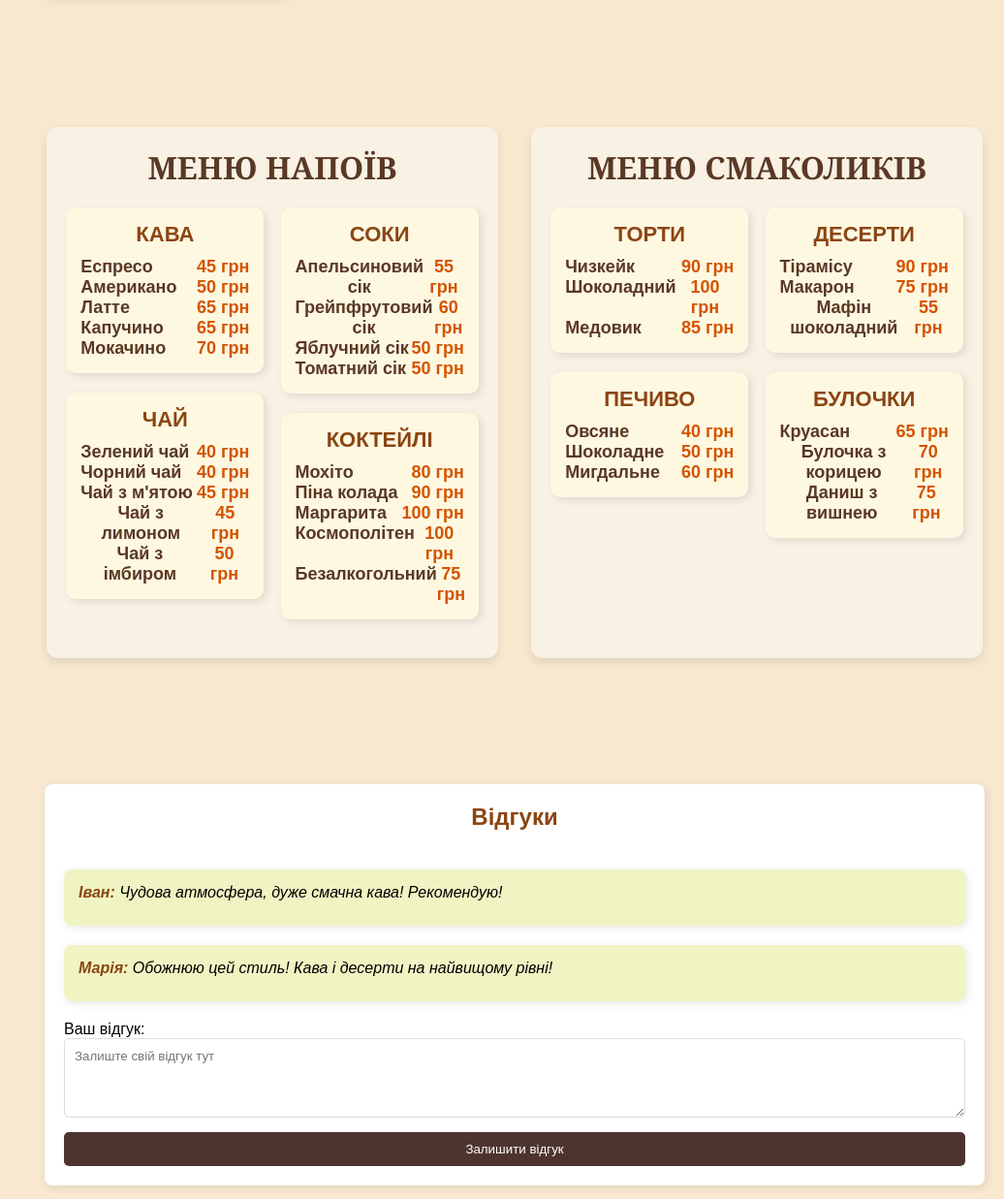
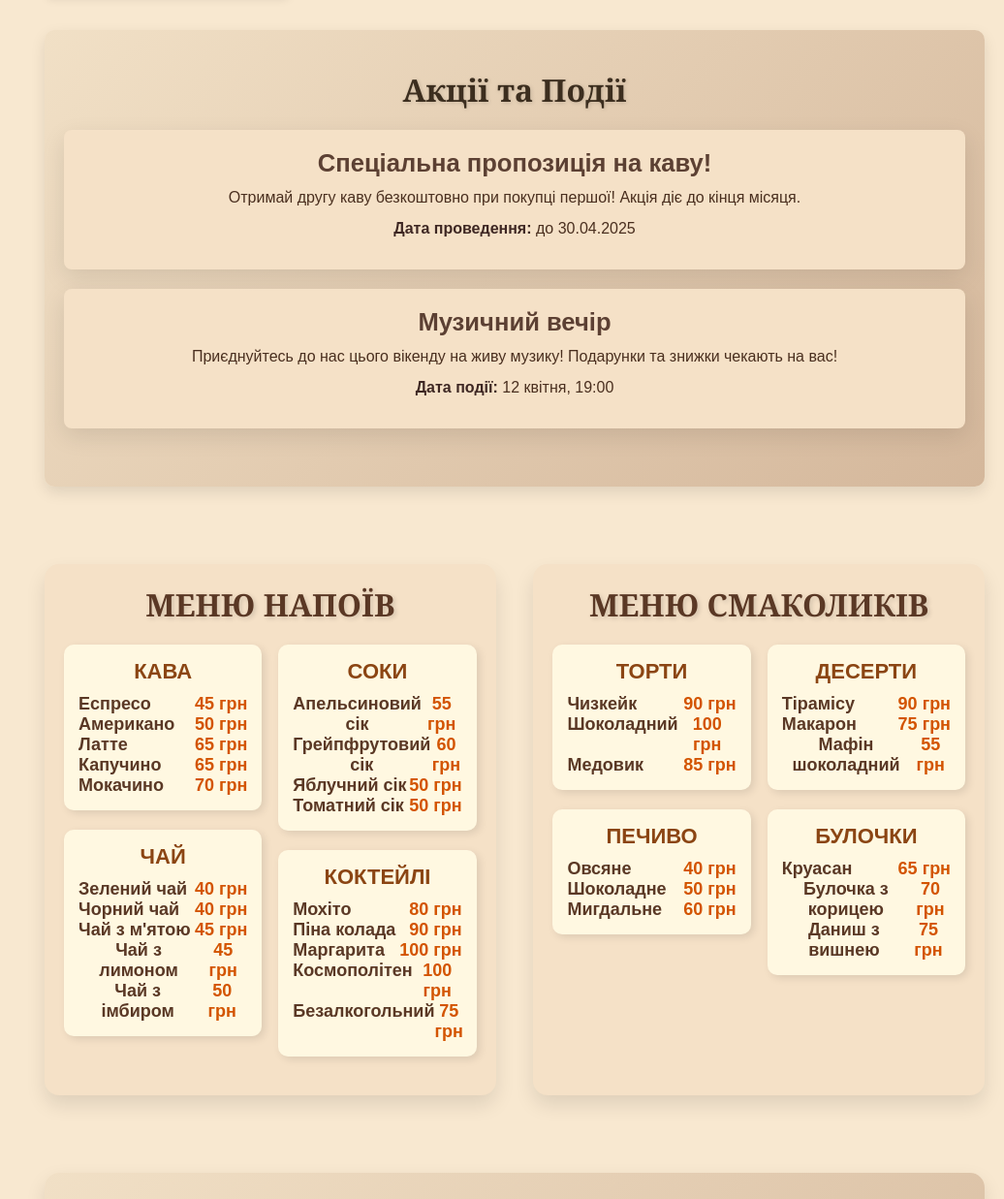
Before and after one commit to bndrlz/RetroCafee, a plain HTML site: page index.html in a window 1280 px wide. Shown: the part 1158-2395 px from the top of the page at 97% size, without its empty margins (244-1280 px from the left). Drawn offline with Linux system fonts and the light colour scheme.

Commit message:
акції

```diff
--- a/index.html
+++ b/index.html
@@ -76,6 +76,22 @@
             <img src="./img/photo_2025-03-13_19-50-19.jpg" alt="Фото ретро-кафе">
         </div>
     </section>
+    <section id="promotions" class="promotions-section">
+        <h2>Акції та Події</h2>
+
+        <div class="promotion">
+          <h3>Спеціальна пропозиція на каву!</h3>
+          <p>Отримай другу каву безкоштовно при покупці першої! Акція діє до кінця місяця.</p>
+          <p><strong>Дата проведення:</strong> до 30.04.2025</p>
+        </div>
+
+        <div class="event">
+          <h3>Музичний вечір</h3>
+          <p>Приєднуйтесь до нас цього вікенду на живу музику! Подарунки та знижки чекають на вас!</p>
+          <p><strong>Дата події:</strong> 12 квітня, 19:00</p>
+        </div>
+      </section>
+
     <div class="menu-container">
       <div class="menu">
           <h2>Меню напоїв</h2>
@@ -152,6 +168,7 @@
           </div>
       </div>
   </div>
+
 <section class="reviews">
     <h2>Відгуки</h2>
     <div class="reviews-list">
@@ -163,10 +180,10 @@
         </div>
         <form class="review-form">
             <label for="review-text">Ваш відгук:</label>
-            <textarea id="review-text" rows="4" placeholder="Залиште свій відгук тут"></textarea>
+            <textarea id="review-text" placeholder="Залиште свій відгук тут"></textarea>
             <button type="submit">Залишити відгук</button>
         </form>
-    </div>
+        <div class="reviews-list"></div>
 </section>
 <script src="script.js"></script>
 </body>
--- a/style.css
+++ b/style.css
@@ -4,12 +4,10 @@
     padding: 0;
     font-family: 'Arial', sans-serif;
 }
-
 body {
     display: flex;
     background-color: #f8e8d0;
 }
-
 /* Бічна панель */
 .sidebar {
     width: 250px;
@@ -22,29 +20,24 @@ body {
     align-items: center;
     position: fixed;
 }
-
 .logo img {
     width: 100%;
     display: block;
     margin-bottom: 30px;
 }
-
 /* Меню навігації */
 .nav-menu {
     width: 100%;
     margin-top: 30px;
 }
-
 .nav-menu ul {
     list-style: none;
     padding: 0;
     text-align: center;
 }
-
 .nav-menu ul li {
     margin-bottom: 15px;
 }
-
 .nav-menu ul li a {
     display: block;
     padding: 10px;
@@ -55,11 +48,9 @@ body {
     border-radius: 5px;
     text-align: center;
 }
-
 .nav-menu ul li a:hover {
     background: #5d4037;
 }
-
 /* Основний контент */
 .main-content {
     margin-left: 270px;
@@ -69,7 +60,6 @@ body {
     flex-direction: column;
     gap: 30px;
 }
-
 /* Блоки */
 .welcome, .contacts, .menu {
     background-color: white;
@@ -77,7 +67,6 @@ body {
     border-radius: 8px;
     box-shadow: 2px 2px 10px rgba(0, 0, 0, 0.1);
 }
-
 /* Стилі для всіх зображень на сайті */
 .photo img, .main-content img {
     width: 100%;
@@ -86,7 +75,6 @@ body {
     border-radius: 5px;
     box-shadow: 2px 2px 10px rgba(0, 0, 0, 0.1);
 }
-
 /* Фотогалерея */
 .photo {
     display: grid;
@@ -94,106 +82,10 @@ body {
     gap: 15px;
     margin-bottom: 40px;
 }
-
 .photo-gallery img {
     object-fit: cover;
     height: 250px;
     width: 250px;
-}
-
-.menu {
-    max-width: 800px;
-    margin: 50px auto;
-    padding: 20px;
-    background: #f8f1e4;
-    border-radius: 12px;
-    box-shadow: 0px 4px 10px rgba(0, 0, 0, 0.1);
-    text-align: center;
-}
-
-.menu-container {
-    display: flex;
-    justify-content: space-between;
-    gap: 30px;
-    max-width: 1200px;
-    margin: 50px auto;
-}
-
-.menu {
-    width: 48%;
-    padding: 20px;
-    background: #f8f1e4;
-    border-radius: 12px;
-    box-shadow: 0px 4px 10px rgba(0, 0, 0, 0.1);
-    text-align: center;
-}
-
-.menu h2 {
-    font-size: 32px;
-    color: #5a3825;
-    margin-bottom: 20px;
-    font-family: 'Georgia', serif;
-    text-transform: uppercase;
-}
-
-.menu-items {
-    display: flex;
-    justify-content: space-between;
-}
-
-.menu-column {
-    width: 48%;
-}
-
-.menu-item {
-    background: #fff8e1;
-    padding: 15px;
-    border-radius: 10px;
-    margin-bottom: 20px;
-    box-shadow: 3px 3px 8px rgba(0, 0, 0, 0.1);
-    transition: transform 0.2s ease, box-shadow 0.2s ease;
-}
-
-.menu-item:hover {
-    transform: scale(1.02);
-    box-shadow: 4px 4px 12px rgba(0, 0, 0, 0.15);
-}
-
-.menu-item h3 {
-    font-size: 22px;
-    color: #8B4513;
-    margin-bottom: 10px;
-    text-transform: uppercase;
-    font-weight: bold;
-}
-
-.menu-item p {
-    font-size: 18px;
-    color: #5a3825;
-    display: flex;
-    justify-content: space-between;
-    font-weight: bold;
-}
-
-.price {
-    color: #d35400;
-    font-weight: bold;
-}
-
-@media (max-width: 1024px) {
-    .menu-container {
-        flex-direction: column;
-        align-items: center;
-    }
-    .menu {
-        width: 90%;
-        margin-bottom: 20px;
-    }
-}
-
-.price {
-    color: #d35400;
-    font-weight: bold;
 }
 /* Затемнений фон */
 .overlay {
@@ -206,7 +98,6 @@ body {
     background-color: rgba(0, 0, 0, 0.5); /* Напівпрозорий чорний фон */
     z-index: 999;
 }
-
 /* Стиль модального вікна */
 .modal {
     display: none;
@@ -225,7 +116,6 @@ body {
     font-family: 'Arial', sans-serif;
     animation: fadeIn 0.3s ease-in-out;
 }
-
 /* Анімація появи */
 @keyframes fadeIn {
     from {
@@ -237,14 +127,12 @@ body {
         transform: translate(-50%, -50%);
     }
 }
-
 /* Стиль заголовка */
 .modal h2 {
     margin-bottom: 15px;
     font-size: 22px;
     font-weight: bold;
 }
-
 /* Закриваюча кнопка */
 .close {
     position: absolute;
@@ -299,50 +187,53 @@ body {
 .modal button:hover {
     background: #A0522D; /* Трохи темніший відтінок */
 }
+
 /* Відгуки */
 .reviews {
     display: flex;
     flex-direction: column;
     gap: 20px;
-    background-color: white;
-    padding: 20px;
-    border-radius: 8px;
-    box-shadow: 2px 2px 10px rgba(0, 0, 0, 0.1);
+    background: linear-gradient(135deg, #f1e0c6, #d4b79b); /* Градієнт з світлого бежевого в коричневий */
+    padding: 30px 20px;
+    border-radius: 15px;
+    box-shadow: 0 8px 20px rgba(0, 0, 0, 0.1);
 }
 
 .reviews h2 {
     text-align: center;
-    color: #8B4513;
+    color: #3c2e1f; /* Темний коричневий для заголовка */
     margin-bottom: 20px;
+    font-family: 'Georgia', serif;
+    text-shadow: 1px 1px 4px rgba(0, 0, 0, 0.15);
 }
 
 .reviews-list {
     display: flex;
     flex-direction: column;
-    gap: 20px;
+    gap: 15px;
 }
 
 .review {
-    background-color: #f0f4c3;
-    padding: 15px;
-    border-radius: 8px;
-    box-shadow: 2px 2px 10px rgba(0, 0, 0, 0.1);
+    background-color: #f5e1c7; /* Світлий коричневий фон */
+    padding: 20px;
+    border-radius: 10px;
+    box-shadow: 0 8px 20px rgba(0, 0, 0, 0.1);
+    transition: transform 0.3s ease, background-color 0.3s ease;
 }
 
 .review p {
-    font-size: 16px;
+    font-size: 1.1em; /* Трохи більший шрифт для читабельності */
     margin-bottom: 10px;
     font-style: italic;
 }
 
 .review strong {
-    color: #8B4513;
+    color: #3e2723; /* Темно-коричневий для акцентів */
 }
 
 .review:hover {
-    background-color: #e1f5fe;
-    transform: scale(1.05);
-    transition: all 0.3s ease;
+    background-color: #f7e8d8;
+    transform: translateY(-5px); /* Легкий ефект підйому */
 }
 
 /* Форма відгуку */
@@ -351,33 +242,183 @@ body {
     flex-direction: column;
 }
 
+.review-form label {
+    font-size: 1.1em;
+    color: #5c4033; /* Теплий коричневий для тексту */
+    margin-bottom: 5px;
+}
+
 .review-form textarea {
     width: 100%;
-    padding: 10px;
+    padding: 12px;
     margin-bottom: 15px;
-    border-radius: 5px;
+    border-radius: 10px;
     border: 1px solid #ddd;
+    font-size: 1em;
+    line-height: 1.5;
 }
 
 .review-form button {
-    background-color: #4E342E;
+    background-color: #3e2723; /* Темно-коричнева кнопка */
     color: white;
-    padding: 10px;
-    border-radius: 5px;
+    padding: 12px 25px;
+    border-radius: 25px;
+    font-size: 1.1em;
     border: none;
     cursor: pointer;
+    text-transform: uppercase;
+    transition: background-color 0.3s ease;
 }
 
 .review-form button:hover {
-    background-color: #5d4037;
+    background-color: #5d4037; /* Світліший коричневий при наведенні */
 }
-
-#menu{
+/* #menu{
     max-width: 1200px;
     display: flex;
     justify-content: center;
 
     justify-content: space-evenly;
 
+} */
 
+.promotions-section {
+    padding: 40px 20px; /* Зменшено відступи */
+    background: linear-gradient(135deg, #f1e0c6, #d4b79b); /* Градієнт з світлого бежевого в коричневий */
+    text-align: center;
+    border-radius: 10px; /* Зменшено радіус */
+    box-shadow: 0 6px 15px rgba(0, 0, 0, 0.1);
+  }
+
+  .promotions-section h2 {
+    font-size: 2em; /* Зменшено розмір шрифта */
+    color: #3c2e1f; /* Темний коричневий для заголовка */
+    margin-bottom: 20px;
+    font-family: 'Georgia', serif;
+    text-shadow: 1px 1px 4px rgba(0, 0, 0, 0.15);
+  }
+
+  .promotion, .event {
+    background-color: #f5e1c7; /* Світлий, теплий коричневий фон */
+    border-radius: 8px; /* Зменшено радіус */
+    padding: 20px; /* Зменшено внутрішні відступи */
+    margin-bottom: 20px; /* Зменшено вертикальні відступи */
+    transition: all 0.3s ease-in-out;
+    box-shadow: 0 8px 25px rgba(0, 0, 0, 0.1);
+    font-family: 'Arial', sans-serif;
+  }
+
+  .promotion h3, .event h3 {
+    font-size: 1.6em; /* Зменшено розмір заголовка */
+    color: #5c4033; /* Теплий, темно-коричневий */
+    margin-bottom: 10px;
+    font-weight: 600;
+  }
+
+  .promotion p, .event p {
+    font-size: 1em; /* Зменшено розмір тексту */
+    color: #4a2f1f; /* Читабельний коричневий */
+    line-height: 1.4;
+    margin-bottom: 10px; /* Зменшено вертикальні відступи */
+  }
+  .promotion p strong, .event p strong {
+    color: #3e2723; /* Насичений темно-коричневий для акцентів */
+  }
+
+  .promotion .button, .event .button {
+    background-color: #3e2723; /* Темно-коричнева кнопка */
+    color: #fff;
+    padding: 8px 16px; /* Зменшено розмір кнопки */
+    border-radius: 20px; /* Зменшено радіус */
+    font-size: 1em;
+    text-transform: uppercase;
+    text-decoration: none;
+    transition: background-color 0.3s ease;
+    display: inline-block;
+  }
+
+  .promotion .button:hover, .event .button:hover {
+    background-color: #5d4037; /* Світліший коричневий при наведенні */
+  }
+
+  .menu-container {
+    display: flex;
+    justify-content: space-between;
+    gap: 30px;
+    max-width: 1200px;
+    margin: 50px auto;
 }
+
+.menu {
+    width: 48%;
+    padding: 20px;
+    background: #f5e1c7; /* Світлий коричневий фон */
+    border-radius: 15px;
+    box-shadow: 0px 10px 20px rgba(0, 0, 0, 0.1);
+    text-align: center;
+}
+
+.menu h2 {
+    font-size: 32px;
+    color: #5a3825; /* Темно-коричневий заголовок */
+    margin-bottom: 20px;
+    font-family: 'Georgia', serif;
+    text-transform: uppercase;
+    text-shadow: 2px 2px 5px rgba(0, 0, 0, 0.15);
+}
+
+.menu-items {
+    display: flex;
+    justify-content: space-between;
+}
+
+.menu-column {
+    width: 48%;
+}
+
+.menu-item {
+    background: #fff8e1;
+    padding: 15px;
+    border-radius: 10px;
+    margin-bottom: 20px;
+    box-shadow: 3px 3px 8px rgba(0, 0, 0, 0.1);
+    transition: transform 0.2s ease, box-shadow 0.2s ease;
+}
+
+.menu-item:hover {
+    transform: scale(1.02);
+    box-shadow: 4px 4px 12px rgba(0, 0, 0, 0.15);
+}
+
+.menu-item h3 {
+    font-size: 22px;
+    color: #8B4513; /* Теплий коричневий для назв */
+    margin-bottom: 10px;
+    text-transform: uppercase;
+    font-weight: bold;
+}
+
+.menu-item p {
+    font-size: 18px;
+    color: #5a3825; /* Темно-коричневий текст */
+    display: flex;
+    justify-content: space-between;
+    font-weight: bold;
+}
+
+.price {
+    color: #d35400; /* Яскравий помаранчевий для ціни */
+    font-weight: bold;
+}
+
+/* Адаптивність для мобільних пристроїв
+@media (max-width: 1024px) {
+    .menu-container {
+        flex-direction: column;
+        align-items: center;
+    }
+    .menu {
+        width: 90%;
+        margin-bottom: 20px;
+    }
+} */
```
Also changed, not shown: script.js (line endings or trailing spaces).
